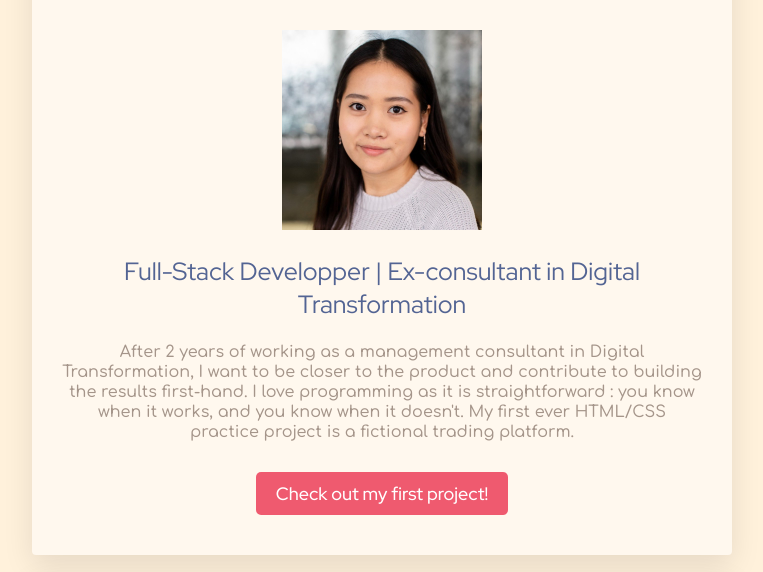
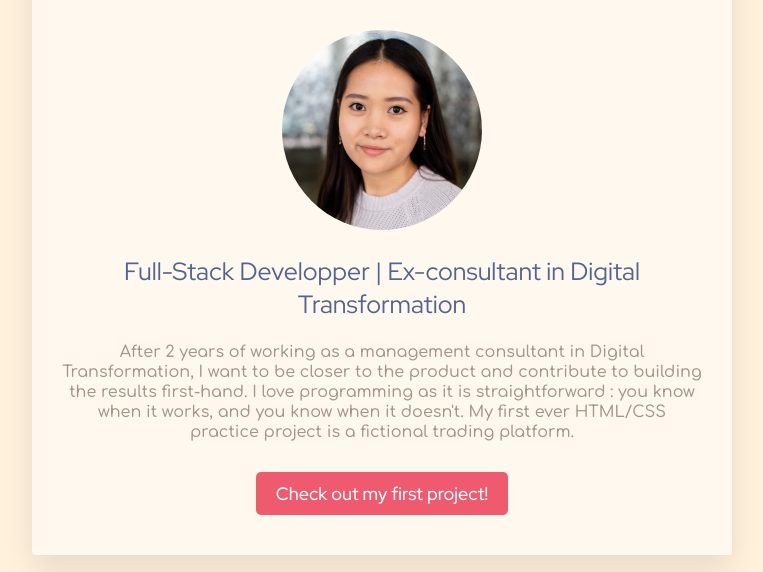
Before and after one commit to huyenkdo/profile, a plain HTML site: page index.html in a window 1280 px wide. Shown: the part 155-727 px from the top of the page, without its empty margins (258-1021 px from the left). Drawn offline with Linux system fonts and the light colour scheme; a web font is replaced by a local one.

Commit message:
make my profile prettier

```diff
--- a/index.html
+++ b/index.html
@@ -15,7 +15,7 @@
 
     <div class="card-white" id="main-card">
       <h1>Hi, I'm Huyen!</h1>
-      <img src="images/profile.jpeg" alt="Profile photo" width="200px">
+      <img src="images/profile.jpeg" alt="Profile photo" width="200px" class="image-circle">
       <h2>Full-Stack Developper | Ex-consultant in Digital Transformation</h2>
       <p id="introduction">After 2 years of working as a management consultant in Digital Transformation, I want to be closer to the product and contribute to building the results first-hand. I love programming as it is straightforward : you know when it works, and you know when it doesn't. My first ever HTML/CSS practice project is a fictional trading platform.</p>
       <a href="https://huyenkdo.github.io/Financial-website-project/" class="button-pink">Check out my first project!</a>
--- a/style.css
+++ b/style.css
@@ -1,5 +1,9 @@
 body {
   background-color: #FFF1DB;
+}
+
+.image-circle {
+  border-radius: 50%;
 }
 
 .container {
```
